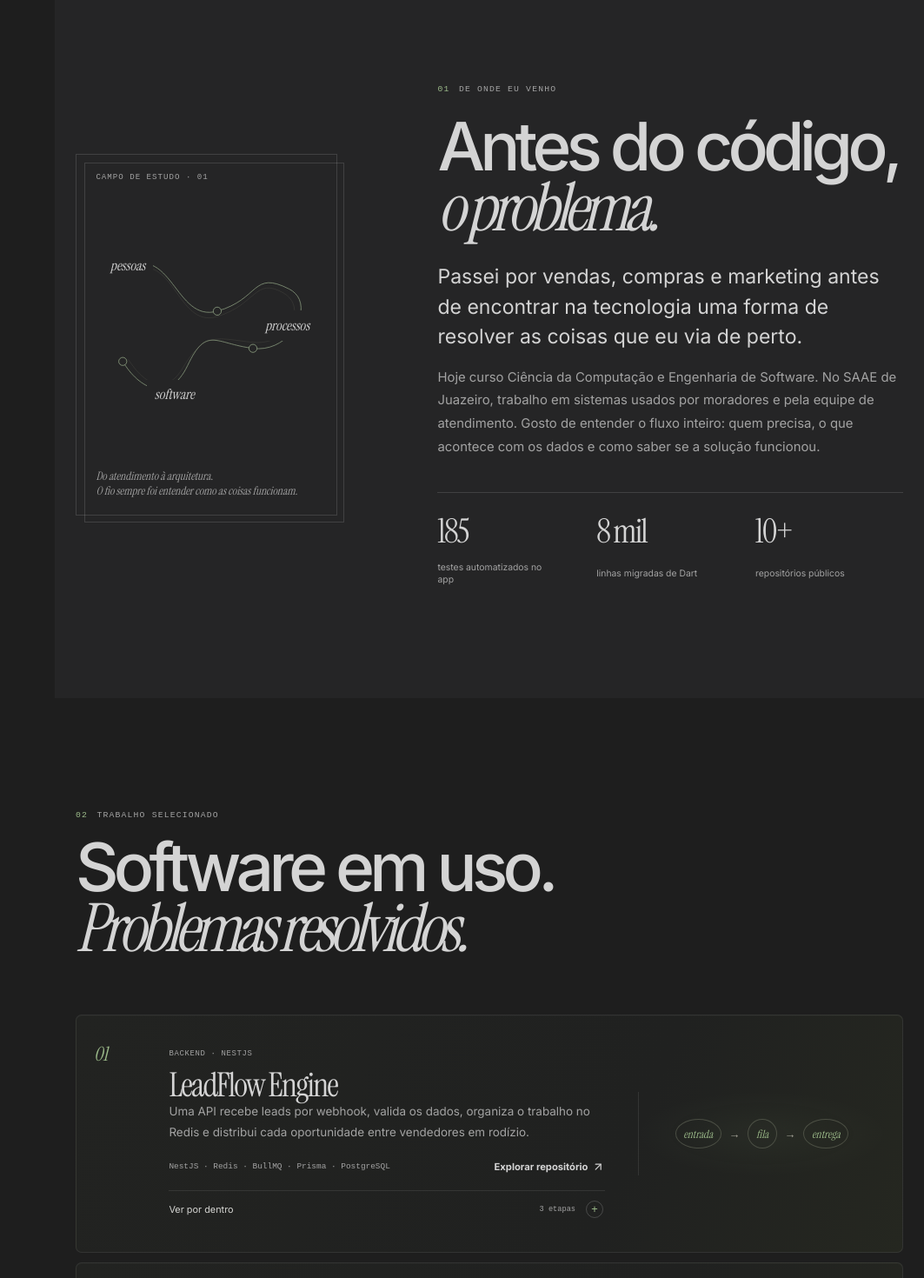
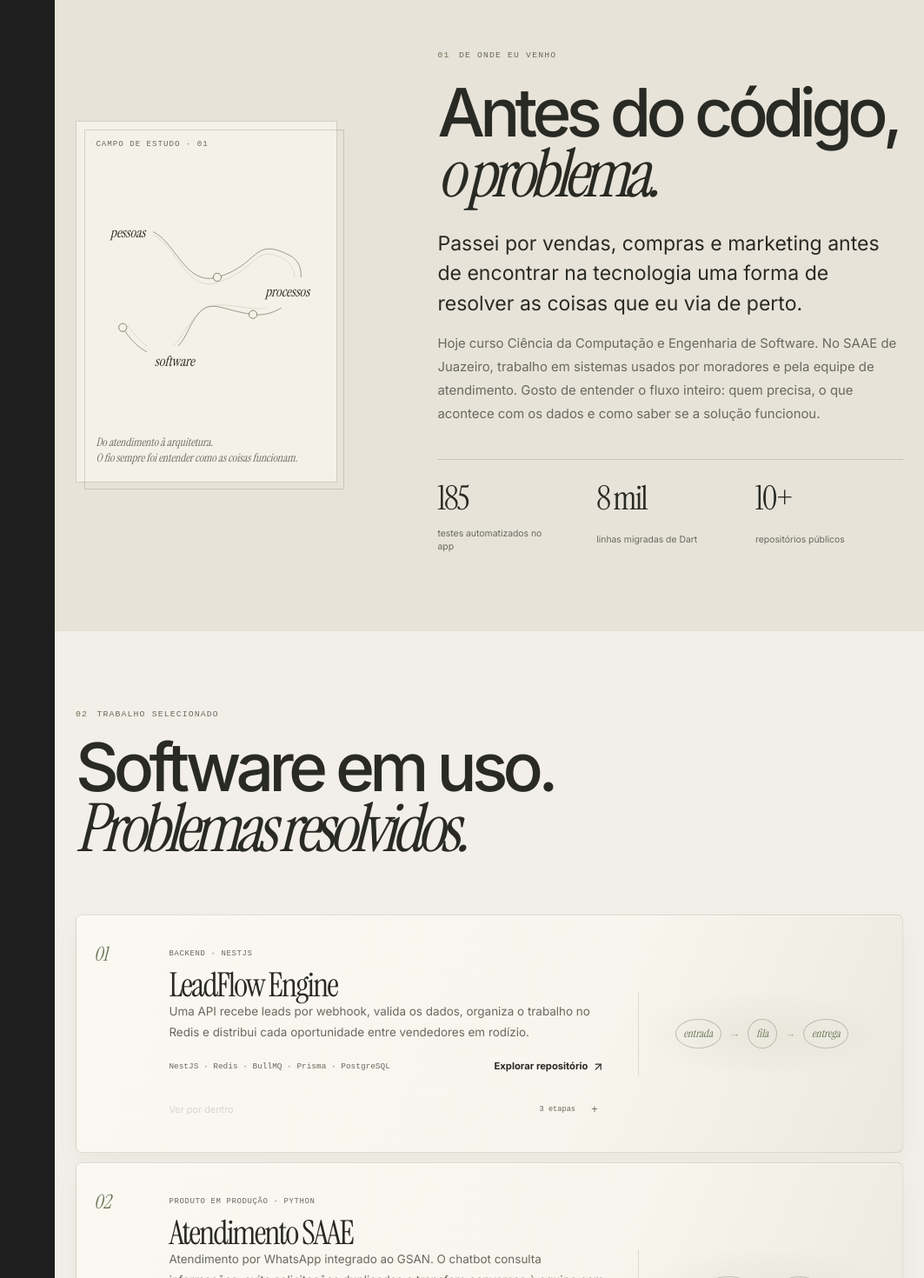
Before and after one commit to 7Genesis/portfolio-genesis, a Next.js app: page / in a window 1280 px wide. Shown: the part 920-2390 px from the top of the page at 87% size, without its empty margins (217-1280 px from the left). Built offline with nearby package versions, Linux system fonts and the light colour scheme.

Commit message:
Dá ritmo visual ao site completo

```diff
--- a/app/globals.css
+++ b/app/globals.css
@@ -749,6 +749,76 @@
   .fluxo-atendimento__numero, .fluxo-atendimento__nome, .fluxo-atendimento__marcador { transition: none; }
 }
 
+/* Varia o ritmo do site: o editor continua escuro, o conteúdo ganha páginas de papel e verde-musgo. */
+.folio-intro, .folio-projects, .folio-career, .folio-github {
+  --paper: #f0eee6;
+  --paper-dark: #e4e0d5;
+  --ink: #292a24;
+  --muted: #686960;
+  --olive: #667252;
+  --rule: rgb(41 42 36 / 17%);
+  color: var(--ink);
+}
+.folio-intro, .folio-career { background: #e7e3d8; }
+.folio-projects, .folio-github { background: #f1efe7; }
+.folio-origin { border-color: rgb(41 42 36 / 18%); background: #f4f1e8; }
+.folio-origin::after { border-color: rgb(41 42 36 / 17%); }
+.folio-origin__drawing path { stroke: #79816a; }
+.folio-origin__drawing .folio-origin__thread--thin { stroke: rgb(102 114 82 / 38%); }
+.folio-origin__drawing circle { fill: #f4f1e8; stroke: #667252; }
+.folio-origin__label { background: #f4f1e8; }
+.folio-project {
+  border-color: rgb(41 42 36 / 13%);
+  background: linear-gradient(112deg, #faf8f1 0%, #f7f5ed 62%, #ebe9df 100%);
+  box-shadow: 0 0.7rem 1.7rem rgb(41 42 36 / 4%), inset 0 1px #fff9;
+}
+.folio-project:hover, .folio-project:focus-within {
+  border-color: rgb(102 114 82 / 44%);
+  box-shadow: 0 1rem 2.4rem rgb(41 42 36 / 9%), inset 0 1px #fff;
+}
+.folio-project:last-child { border-bottom-color: rgb(41 42 36 / 13%); }
+.folio-project__gesture { border-left-color: rgb(41 42 36 / 13%); background: radial-gradient(ellipse at center, rgb(102 114 82 / 7%), transparent 72%); }
+.folio-project__details { border-top-color: rgb(41 42 36 / 13%); }
+.folio-project__details summary > span { color: #404238; }
+.folio-project__details summary small { color: #72746b; }
+.folio-project__details summary:hover > span, .folio-project__details[open] summary > span { color: #526143; }
+.folio-project__details summary i { border-color: rgb(41 42 36 / 26%); color: #59664a; }
+.folio-project__details[open] summary i { border-color: rgb(82 97 67 / 55%); }
+.folio-project__detail-body > p { color: #62645b; }
+.folio-project__detail-body li { border-color: rgb(41 42 36 / 14%); background: rgb(255 255 255 / 38%); }
+.folio-project__detail-body li + li::before { background: rgb(102 114 82 / 62%); }
+.folio-project__detail-body li small { color: #697252; }
+.folio-project__detail-body li strong { color: #35362f; }
+.app-proof { border-color: rgb(41 42 36 / 13%); background: #e4e0d5; }
+.app-proof__device { border-color: #51534b; box-shadow: 0 1.7rem 3rem rgb(41 42 36 / 18%), 0 0 0 0.45rem rgb(255 255 255 / 64%); }
+.app-proof__device figcaption { border-color: rgb(41 42 36 / 17%); background: rgb(248 246 238 / 94%); color: #5e6058; box-shadow: 0 10px 22px rgb(41 42 36 / 10%); }
+.folio-lp-gallery { margin-top: clamp(3rem, 5vw, 5rem); border-top-color: rgb(41 42 36 / 18%); }
+.folio-lp-card { border-color: rgb(41 42 36 / 15%); background: #faf8f1; }
+.folio-lp-card:hover, .folio-lp-card:focus-visible { border-color: rgb(102 114 82 / 56%); box-shadow: 0 1.2rem 2.6rem rgb(41 42 36 / 10%); }
+.folio-indexes { margin-top: clamp(3rem, 5vw, 5rem); }
+.folio-stack, .folio-footer {
+  --paper: #eeece2;
+  --paper-dark: #34382f;
+  --ink: #eeece2;
+  --muted: #c0c1b5;
+  --olive: #bdc9ad;
+  --rule: rgb(238 236 226 / 21%);
+  background: #34382f;
+  color: var(--ink);
+}
+.folio-stack .folio-label, .folio-stack__columns > div > span, .folio-footer .folio-label { color: #c0c1b5; }
+.folio-stack .folio-label > span:first-child, .folio-footer .folio-label > span:first-child { color: #bdc9ad; }
+.folio-stack__columns > div, .folio-stack__columns > div:last-child { border-color: rgb(238 236 226 / 22%); }
+.folio-stack__columns p { color: rgb(238 236 226 / 72%); }
+.folio-footer__content > a { border-bottom-color: rgb(238 236 226 / 62%); color: #eeece2; }
+.folio-footer__bottom { border-top-color: rgb(238 236 226 / 22%); color: #c0c1b5; }
+.folio-intro, .folio-projects, .folio-stack, .folio-career, .folio-github, .folio-footer { padding-block: clamp(4rem, 7vw, 6.5rem); }
+
+@media (max-width: 650px) {
+  .folio-intro, .folio-projects, .folio-stack, .folio-career, .folio-github, .folio-footer { padding: 3.25rem 1.2rem; }
+  .folio-lp-gallery { margin-top: 3.25rem; }
+}
+
 /* A little discovery inside each project, using native disclosure instead of client state. */
 .folio-project__details { margin-top: 1.15rem; border-top: 1px solid rgb(255 255 255 / 9%); }
 .folio-project__details summary {
```
